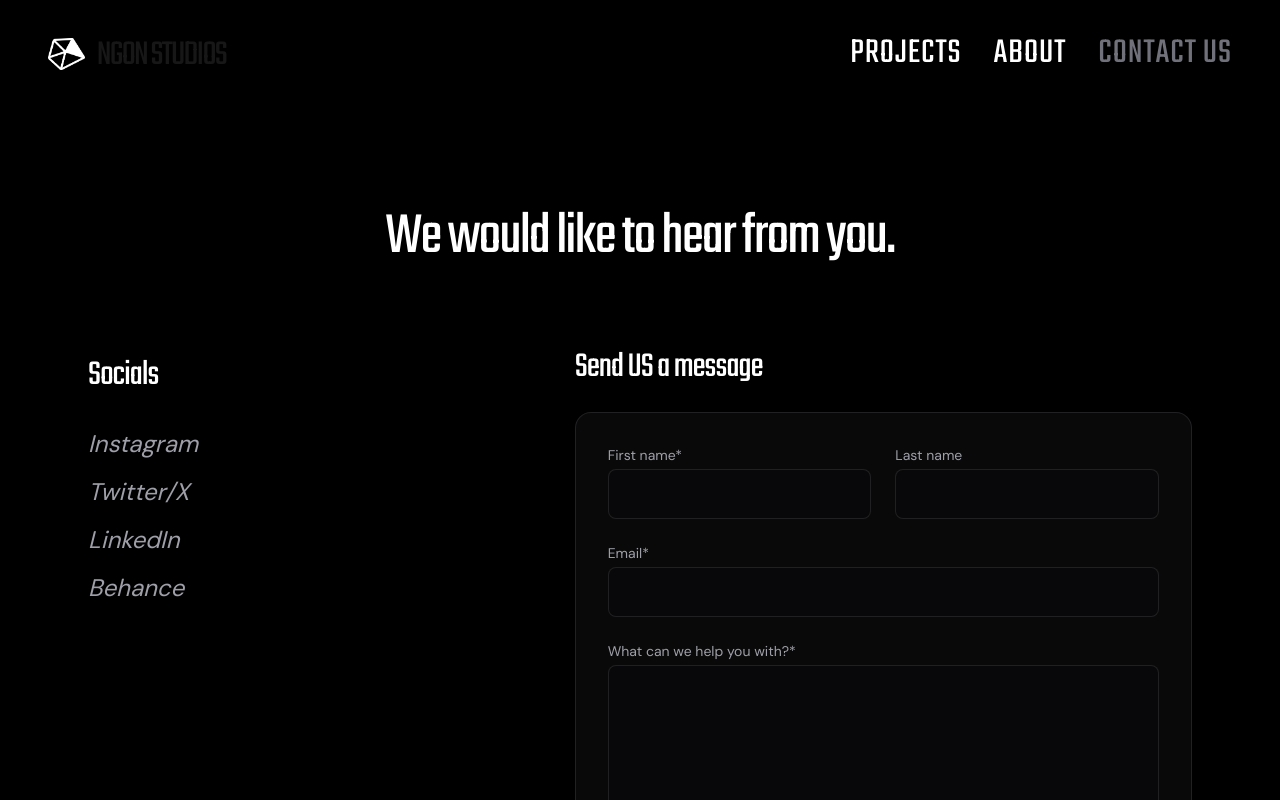
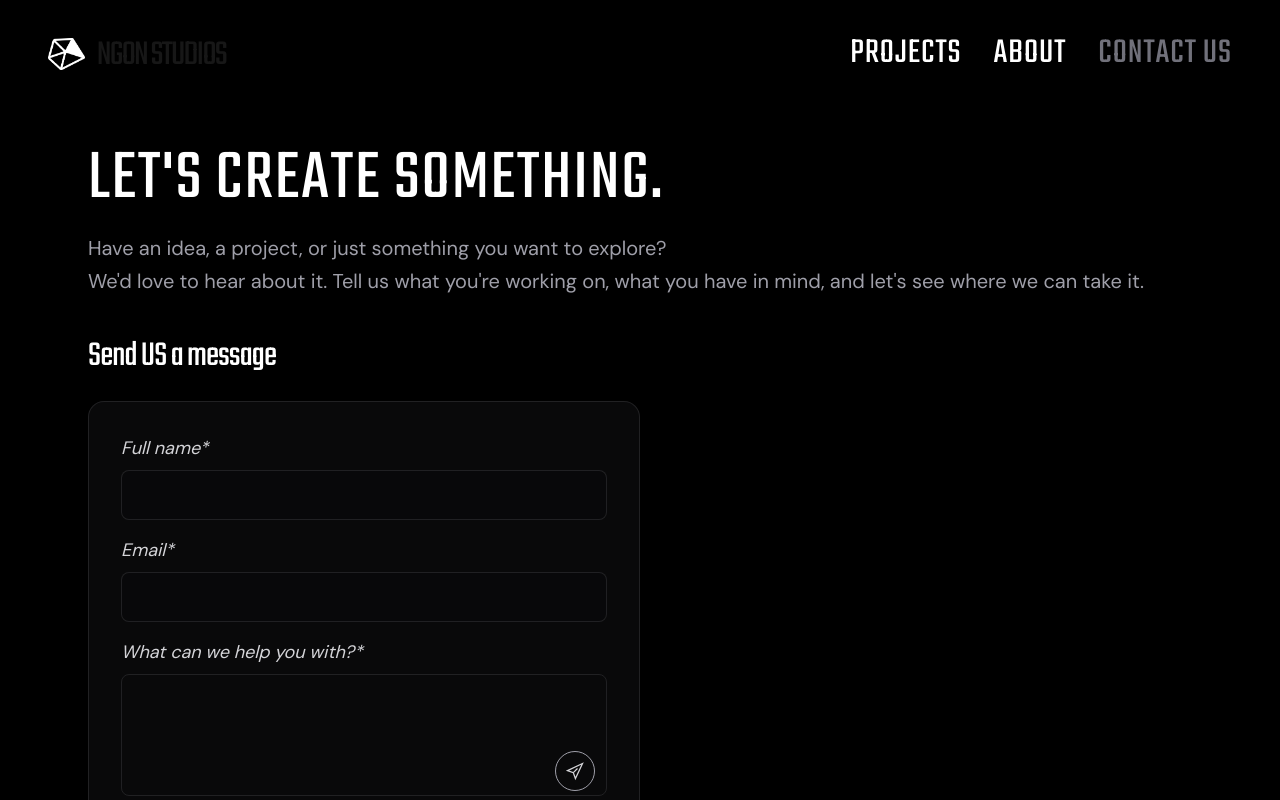
Before and after one commit to aadyaraikar/ngon-studios, a Next.js app: page /contact in a window 1280 px wide. Shown: the top 800 px of the page. Built offline with nearby package versions, Linux system fonts and the light colour scheme.

Commit message:
Refine contact form layout

```diff
--- a/app/contact/page.js
+++ b/app/contact/page.js
@@ -3,7 +3,6 @@
 import { useEffect, useRef, useState } from 'react';
 import gsap from 'gsap';
 import { ScrollTrigger } from 'gsap/ScrollTrigger';
-import Link from 'next/link';
 
 gsap.registerPlugin(ScrollTrigger);
 
@@ -13,7 +12,6 @@ export default function Contact() {
 
   const [formData, setFormData] = useState({
     firstName: '',
-    lastName: '',
     email: '',
     message: ''
   });
@@ -96,52 +94,26 @@ export default function Contact() {
   return (
     <main className="min-h-screen bg-black text-white relative">
       {/* Navigation spacer */}
-      <div className="h-20 md:h-28 w-full"></div>
+      <div className="h-16 md:h-20 w-full"></div>
 
-      <section ref={sectionRef} className="w-full py-16 md:py-24">
+      <section ref={sectionRef} className="w-full py-12 md:py-16">
         <div className="max-w-6xl mx-auto px-6">
 
           {/* Hero Title */}
-          <div className="text-center mb-16 md:mb-20">
-            <h1 className="contact-reveal-item text-4xl md:text-6xl text-white font-mono tracking-tight font-normal">
-              We would like to hear from you.
-            </h1>
+          <div className="text-left mb-8 md:mb-10">
+            <h2 className="about-reveal-item text-5xl md:text-7xl font-teko text-white tracking-wide uppercase mb-4 font-normal">
+            LET&apos;S CREATE SOMETHING.
+            </h2>
+            <p className="about-reveal-item text-zinc-400 leading-relaxed text-lg md:text-xl font-sans">
+              Have an idea, a project, or just something you want to explore?
+            </p>
+            <p className="about-reveal-item text-zinc-400 leading-relaxed text-lg md:text-xl font-sans">
+              We&apos;d love to hear about it. Tell us what you&apos;re working on, what you have in mind, and let&apos;s see where we can take it.
+            </p>
           </div>
 
-          {/* 2-Column Section: Socials (Left) & Send US a message (Right) */}
-          <div className="grid grid-cols-1 md:grid-cols-12 gap-12 md:gap-16 items-start">
-
-            {/* Left Column: Socials */}
-            <div className="md:col-span-5 flex flex-col space-y-8 pt-2">
-              <h2 className="contact-reveal-item text-3xl md:text-4xl text-white font-mono tracking-tight font-normal">
-                Socials
-              </h2>
-              <ul className="flex flex-col space-y-4">
-                <li className="contact-reveal-item">
-                  <a href="#" className="text-zinc-400 italic text-xl md:text-2xl font-sans hover:text-white transition-colors">
-                    Instagram
-                  </a>
-                </li>
-                <li className="contact-reveal-item">
-                  <a href="#" className="text-zinc-400 italic text-xl md:text-2xl font-sans hover:text-white transition-colors">
-                    Twitter/X
-                  </a>
-                </li>
-                <li className="contact-reveal-item">
-                  <a href="#" className="text-zinc-400 italic text-xl md:text-2xl font-sans hover:text-white transition-colors">
-                    LinkedIn
-                  </a>
-                </li>
-                <li className="contact-reveal-item">
-                  <a href="#" className="text-zinc-400 italic text-xl md:text-2xl font-sans hover:text-white transition-colors">
-                    Behance
-                  </a>
-                </li>
-              </ul>
-            </div>
-
-            {/* Right Column: Send US a message + Form */}
-            <div ref={formContainerRef} className="md:col-span-7 flex flex-col space-y-6">
+          {/* Send US a message + Form */}
+          <div ref={formContainerRef} className="w-full md:w-1/2 flex flex-col space-y-6">
               <h2 className="text-3xl md:text-4xl text-white font-mono tracking-tight font-normal">
                 Send US a message
               </h2>
@@ -157,12 +129,11 @@ export default function Contact() {
                     </p>
                   </div>
                 ) : (
-                  <form onSubmit={handleSubmit} className="space-y-6">
-                    {/* Row 1: First name & Last name */}
-                    <div className="grid grid-cols-1 md:grid-cols-2 gap-6">
+                  <form onSubmit={handleSubmit} className="space-y-4">
+                    {/* Full name */}
                     <div>
-                        <label htmlFor="firstName" className="text-sm text-zinc-400 mb-1 block font-sans">
-                          First name*
+                      <label htmlFor="firstName" className="text-lg text-zinc-300 mb-2 block italic font-sans">
+                        Full name*
                       </label>
                       <input
                         type="text"
@@ -171,27 +142,13 @@ export default function Contact() {
                         required
                         value={formData.firstName}
                         onChange={handleChange}
-                          className="w-full bg-zinc-950/80 border border-zinc-800/80 rounded-lg p-3 text-white focus:outline-none focus:border-white transition-colors font-sans"
+                        className="w-full bg-zinc-950/80 border border-zinc-800/80 rounded-lg p-3 text-white focus:outline-none focus:border-zinc-500 transition-colors font-sans"
                       />
-                      </div>
-                      <div>
-                        <label htmlFor="lastName" className="text-sm text-zinc-400 mb-1 block font-sans">
-                          Last name
-                        </label>
-                        <input
-                          type="text"
-                          id="lastName"
-                          name="lastName"
-                          value={formData.lastName}
-                          onChange={handleChange}
-                          className="w-full bg-zinc-950/80 border border-zinc-800/80 rounded-lg p-3 text-white focus:outline-none focus:border-white transition-colors font-sans"
-                        />
-                      </div>
                     </div>
 
                     {/* Row 2: Email */}
                     <div>
-                      <label htmlFor="email" className="text-sm text-zinc-400 mb-1 block font-sans">
+                      <label htmlFor="email" className="text-lg text-zinc-300 mb-2 block italic font-sans">
                         Email*
                       </label>
                       <input
@@ -201,42 +158,47 @@ export default function Contact() {
                         required
                         value={formData.email}
                         onChange={handleChange}
-                        className="w-full bg-zinc-950/80 border border-zinc-800/80 rounded-lg p-3 text-white focus:outline-none focus:border-white transition-colors font-sans"
+                        className="w-full bg-zinc-950/80 border border-zinc-800/80 rounded-lg p-3 text-white focus:outline-none focus:border-zinc-500 transition-colors font-sans"
                       />
                     </div>
 
                     {/* Row 3: Message */}
-                    <div>
-                      <label htmlFor="message" className="text-sm text-zinc-400 mb-1 block font-sans">
+                    <div className="relative">
+                      <label htmlFor="message" className="text-lg text-zinc-300 mb-2 block italic font-sans">
                         What can we help you with?*
                       </label>
                       <textarea
                         id="message"
                         name="message"
                         required
-                        rows={5}
+                        rows={4}
                         value={formData.message}
                         onChange={handleChange}
-                        className="w-full bg-zinc-950/80 border border-zinc-800/80 rounded-lg p-3 text-white focus:outline-none focus:border-white transition-colors resize-none font-sans"
+                        className="w-full min-h-20 bg-transparent border border-zinc-800/80 rounded-lg p-3 pr-14 text-white focus:outline-none focus:border-zinc-500 transition-colors resize-none font-sans"
                       />
-                    </div>
-
-                    {/* Submit Button */}
-                    <div className="flex justify-start pt-2">
                       <button
                         type="submit"
                         disabled={isSubmitting}
-                        className="no-glow bg-white text-black font-semibold px-6 py-2.5 rounded-lg hover:bg-zinc-200 disabled:opacity-50 transition-colors font-sans"
+                        aria-label={isSubmitting ? 'Sending message' : 'Send message'}
+                        className="no-glow absolute right-3 bottom-3 flex h-10 w-10 items-center justify-center rounded-full border border-zinc-400 text-zinc-300 hover:border-white hover:text-white disabled:opacity-50 transition-colors"
                       >
-                        {isSubmitting ? 'Sending...' : 'Send Message'}
+                        <svg
+                          aria-hidden="true"
+                          viewBox="0 0 24 24"
+                          className="h-5 w-5"
+                          fill="none"
+                          stroke="currentColor"
+                          strokeWidth="1.5"
+                        >
+                          <path d="M3 11.5 21 3l-8.5 18-2.5-7-7-2.5Z" />
+                          <path d="m10 14 5-5" />
+                        </svg>
                       </button>
                     </div>
                   </form>
                 )}
               </div>
           </div>
-
-          </div>
         </div>
       </section>
     </main>
```
Lines whose indentation alone changed are shown as unchanged.
